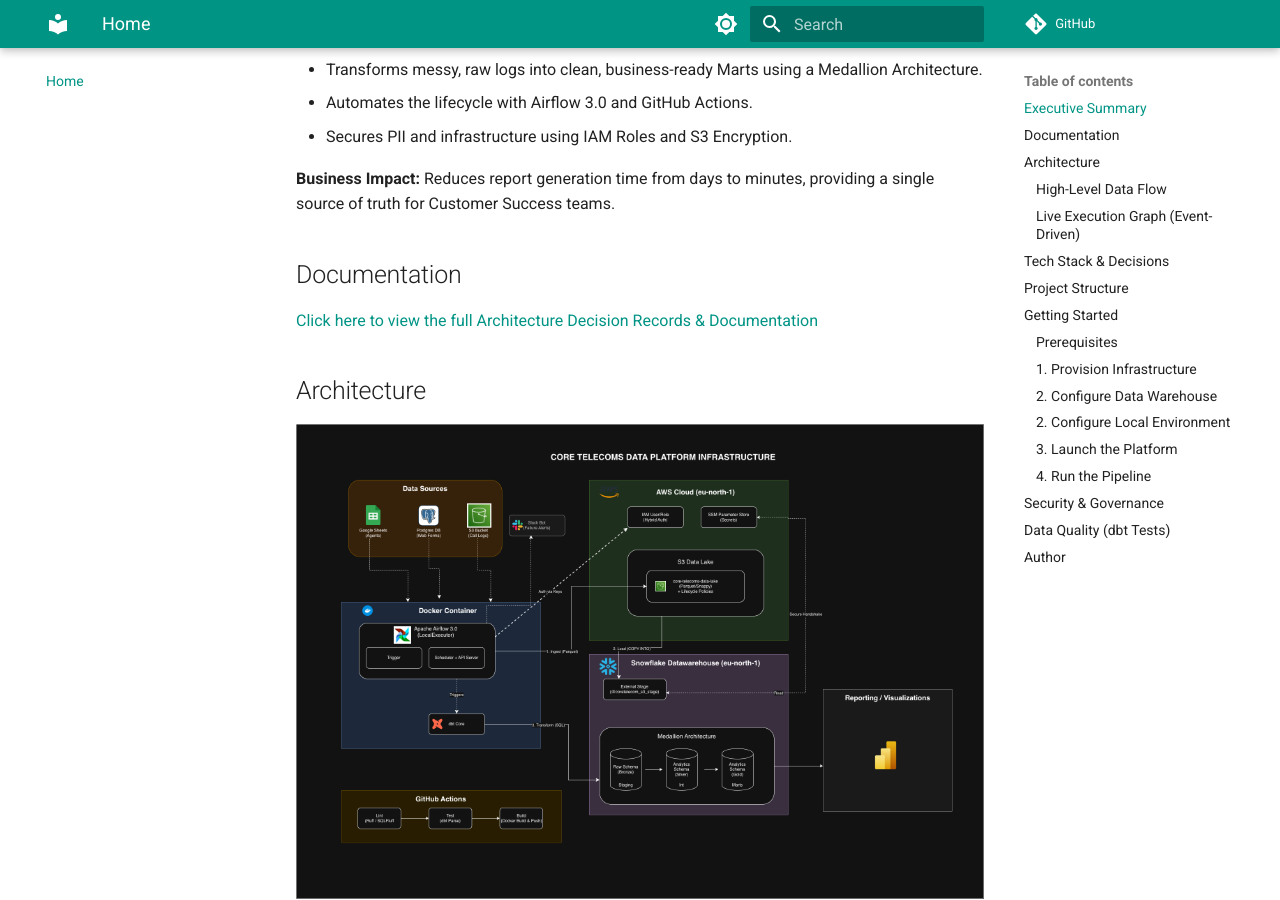
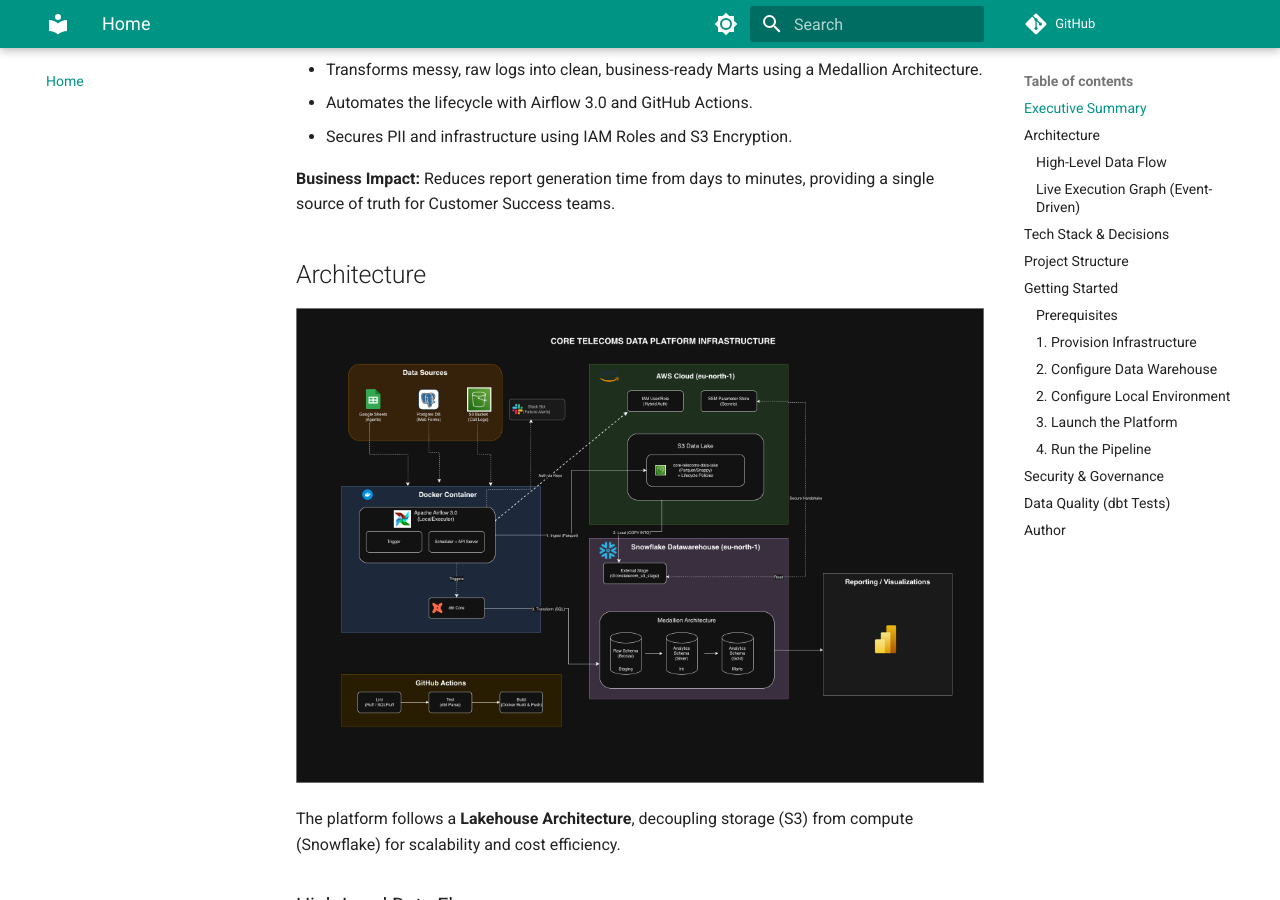
Before and after one commit to poshlovesdata/core-telecoms-data-infrastructure, an MkDocs documentation site: the page built from docs/index.md, in a window 1280 px wide and 900 px high, scrolled down 481 px. Built offline with MkDocs 1.6.1 and Material for MkDocs 9.7.7, drawn with Linux system fonts in a browser that asks for light colours; comment, search, counter and statistics services are not loaded.

Commit message:
index.md link removal

```diff
--- a/docs/index.md
+++ b/docs/index.md
@@ -14,10 +14,6 @@
 - Secures PII and infrastructure using IAM Roles and S3 Encryption.
 
 **Business Impact:** Reduces report generation time from days to minutes, providing a single source of truth for Customer Success teams.
-
-## Documentation
-
-[Click here to view the full Architecture Decision Records & Documentation](https://poshlovesdata.github.io/core-telecoms-data-infrastructure/)
 
 ## Architecture
 
```
